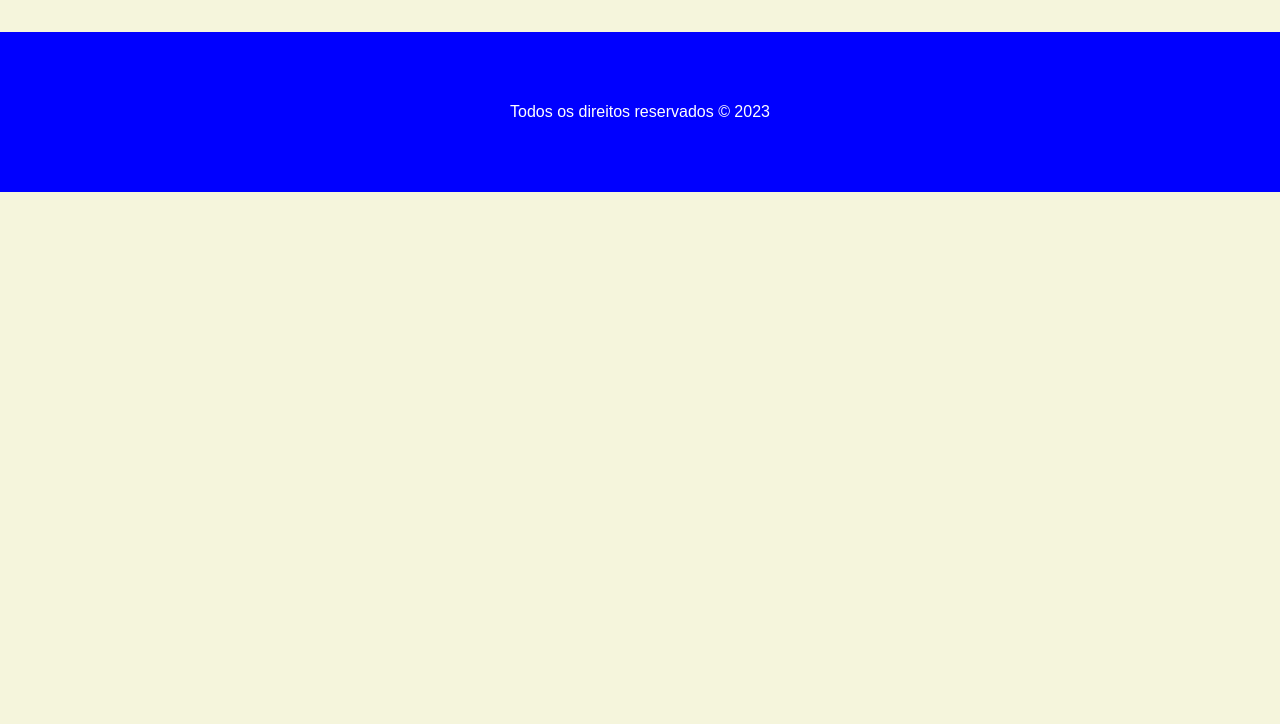
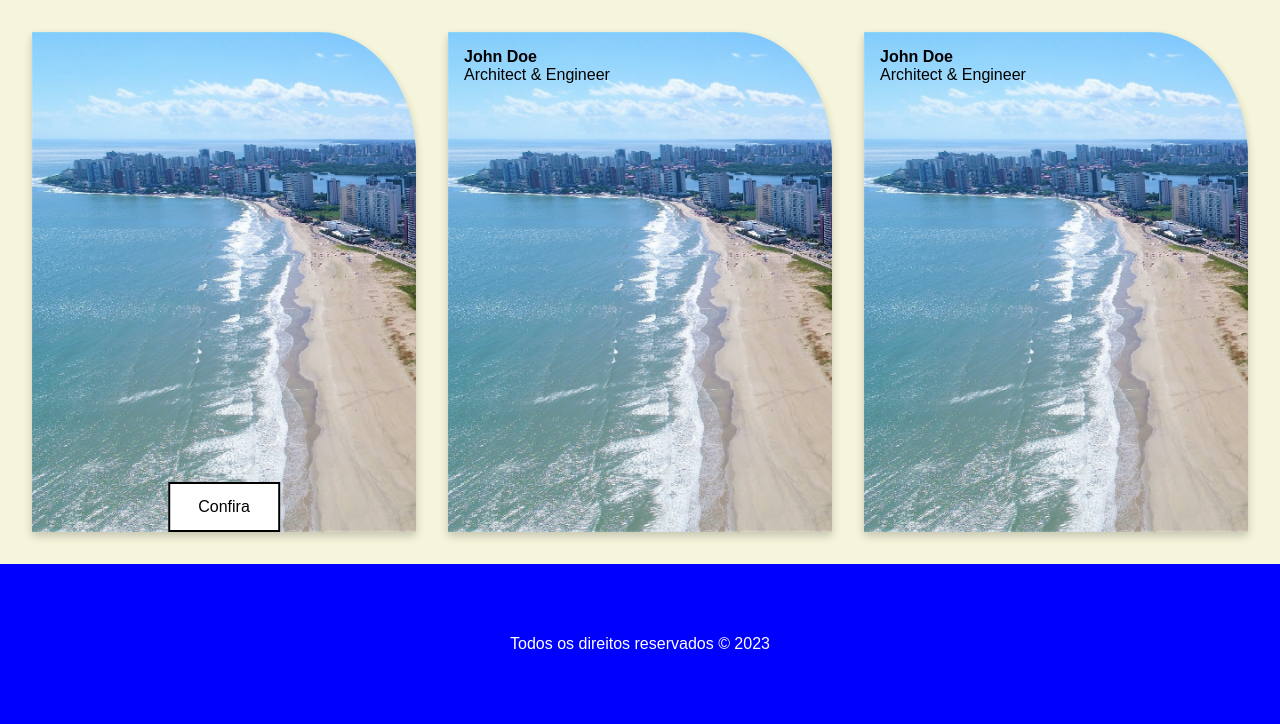
Before and after one commit to lippekstro/touristic, a PHP site: page /views/locais.php in a window 1280 px wide. Shown: the part 214-938 px from the top of the page. Before the commit the page ends 406 px from the top, so only its background shows below. Run offline with PHP 8.4, Linux system fonts and the light colour scheme.

Commit message:
montei a pagina locais

```diff
--- a/css/blog.css
+++ b/css/blog.css
@@ -1,4 +1,4 @@
-.card {
+.container-blog .card {
     /* Add shadows to create the "card" effect */
     box-shadow: 0 4px 8px 0 rgba(0, 0, 0, 0.2);
     transition: 0.3s;
@@ -7,12 +7,12 @@
 }
 
 /* On mouse-over, add a deeper shadow */
-.card:hover {
+.container-blog .card:hover {
     box-shadow: 0 8px 16px 0 rgba(0, 0, 0, 0.4);
 }
 
 /* Add some padding inside the card container */
-.container {
+.container-blog .container {
     padding: 1rem;
     text-align: justify;
     overflow: auto;
--- /dev/null
+++ b/css/locais.css
@@ -0,0 +1,40 @@
+.container-locais {
+    display: flex;
+}
+
+.container-locais .card {
+    /* Add shadows to create the "card" effect */
+    box-shadow: 0 4px 8px 0 rgba(0, 0, 0, 0.2);
+    transition: 0.3s;
+    background-image: url('../img/sao_luis.jpg');
+    background-size: cover;
+    background-repeat: no-repeat;
+    width: 33%;
+    margin: 1rem;
+    min-height: 500px;
+    border-radius: 0 25% 0 0;
+    position: relative;
+}
+
+/* On mouse-over, add a deeper shadow */
+.container-locais .card:hover {
+    box-shadow: 0 8px 16px 0 rgba(0, 0, 0, 0.4);
+}
+
+/* Add some padding inside the card container */
+.container-locais .container {
+    padding: 1rem;
+    text-align: justify;
+    overflow: auto;
+}
+
+.container-button {
+    position: absolute;
+    bottom: 0;
+    left: 50%;
+    translate: -50%;
+}
+
+@media only screen and (max-width: 600px) {
+
+}
--- a/css/style.css
+++ b/css/style.css
@@ -23,6 +23,15 @@ main {
     margin: 1rem;
 }
 
+button {
+    cursor: pointer;
+    border: 2px solid black;
+    background-color: white;
+    color: black;
+    padding: 14px 28px;
+    font-size: 16px;
+}
+
 .container-head {
     display: flex;
     background-image: url(../img/azulejo.png);
@@ -31,7 +40,7 @@ main {
     background-position: bottom;
 }
 
-.container-logo{
+.container-logo {
     padding: 1rem;
     width: 10%;
 }
@@ -44,7 +53,7 @@ main {
     margin: 1rem;
 }
 
-.container-menu ul{
+.container-menu ul {
     display: flex;
     flex-wrap: wrap;
     justify-content: flex-end;
@@ -75,11 +84,11 @@ footer {
 }
 
 @media only screen and (max-width: 600px) {
-    .container-logo{
+    .container-logo {
         width: 30%;
     }
 
-    .container-menu ul{
+    .container-menu ul {
         justify-content: center;
     }
 
--- a/templates/cabecalho.php
+++ b/templates/cabecalho.php
@@ -11,6 +11,7 @@
     <link rel="stylesheet" href="<?= dirname('/touristic/css/style.css') . DIRECTORY_SEPARATOR . 'image_grid.css'; ?>">
     <link rel="stylesheet" href="<?= dirname('/touristic/css/style.css') . DIRECTORY_SEPARATOR . 'vertical_menu.css'; ?>">
     <link rel="stylesheet" href="<?= dirname('/touristic/css/blog.css') . DIRECTORY_SEPARATOR . 'blog.css'; ?>">
+    <link rel="stylesheet" href="<?= dirname('/touristic/css/locais.css') . DIRECTORY_SEPARATOR . 'locais.css'; ?>">
 </head>
 
 <body>
--- a/views/blog.php
+++ b/views/blog.php
@@ -2,7 +2,7 @@
 require_once dirname(__DIR__) . DIRECTORY_SEPARATOR . 'templates' . DIRECTORY_SEPARATOR . 'cabecalho.php';
 ?>
 
-<div>
+<div class="container-blog">
     <?php for ($i=0; $i < 5; $i++): ?>
     <div class="card">
         <img src="https://source.unsplash.com/random/1920x1080/?landscape,mountain" alt="Avatar" style="width:20%">
--- a/views/locais.php
+++ b/views/locais.php
@@ -1,11 +1,30 @@
 <?php
-require_once dirname(__DIR__) . DIRECTORY_SEPARATOR. 'templates' . DIRECTORY_SEPARATOR . 'cabecalho.php';
+require_once dirname(__DIR__) . DIRECTORY_SEPARATOR . 'templates' . DIRECTORY_SEPARATOR . 'cabecalho.php';
 ?>
 
-<div>
+<div class="container-locais">
+    <div class="card">
+        <div class="container">
 
+        </div>
+        <div class="container-button">
+            <button>Confira</button>
+        </div>
+    </div>
+    <div class="card">
+        <div class="container">
+            <h4><b>John Doe</b></h4>
+            <p>Architect & Engineer</p>
+        </div>
+    </div>
+    <div class="card">
+        <div class="container">
+            <h4><b>John Doe</b></h4>
+            <p>Architect & Engineer</p>
+        </div>
+    </div>
 </div>
 
 <?php
-require_once dirname(__DIR__) . DIRECTORY_SEPARATOR. 'templates' . DIRECTORY_SEPARATOR . 'rodape.php';
+require_once dirname(__DIR__) . DIRECTORY_SEPARATOR . 'templates' . DIRECTORY_SEPARATOR . 'rodape.php';
 ?>
```
